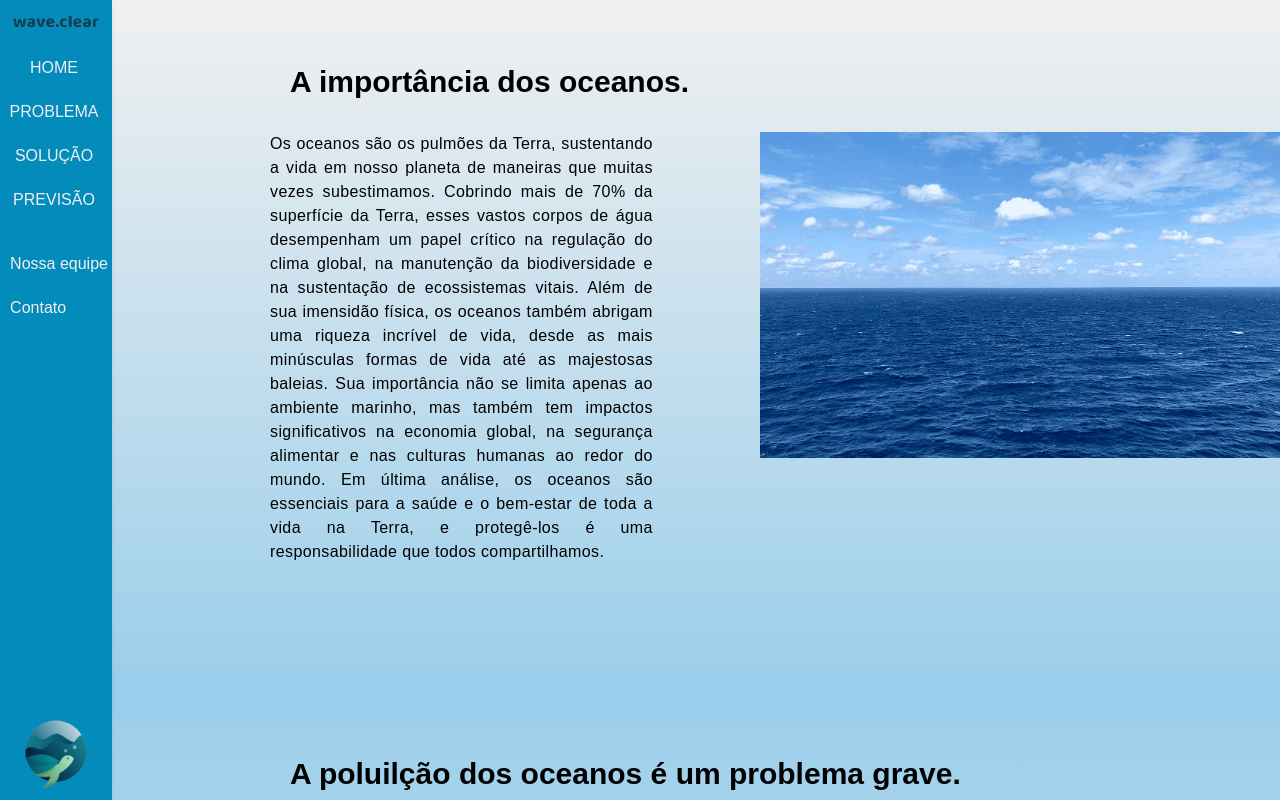
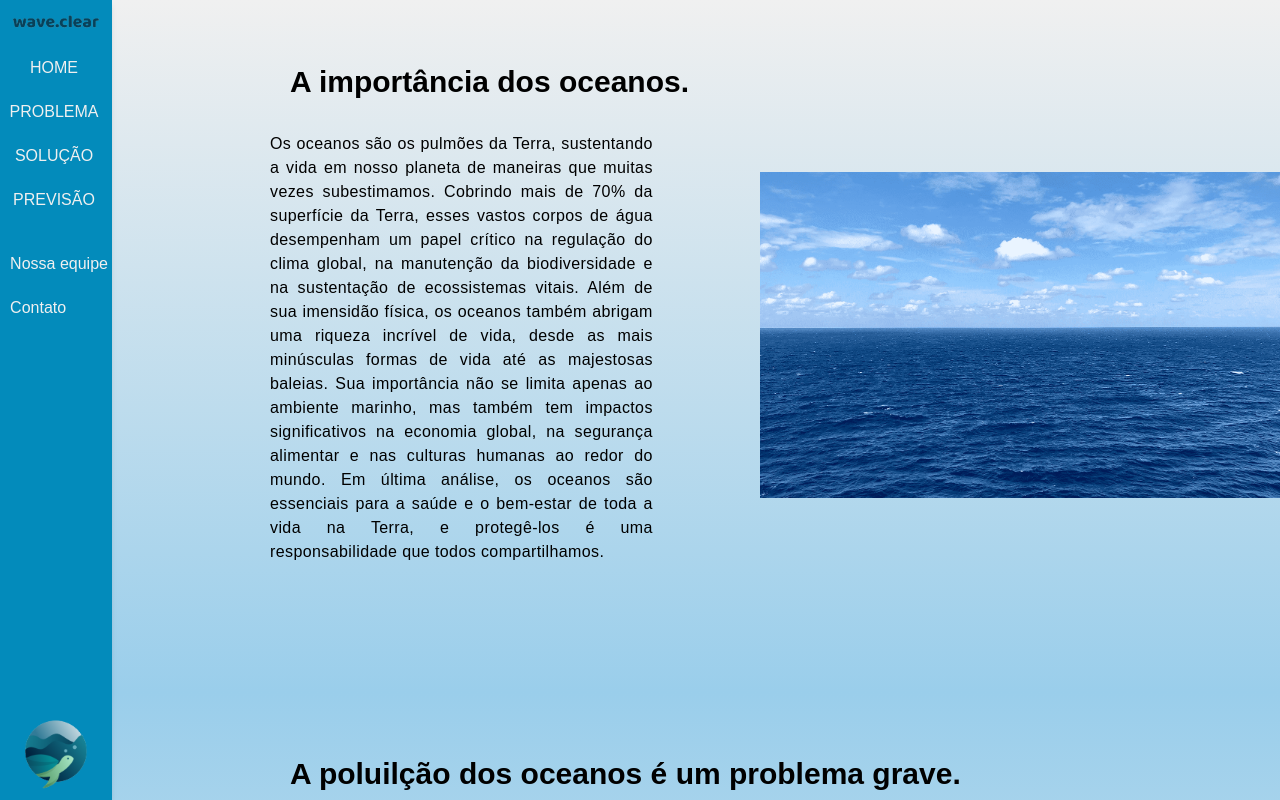
Before and after one commit to rafadagalera/wave.clear, a React (Vite) app in the folder SITE/waveclear/: page /problema in a window 1280 px wide. Shown: the top 800 px of the page. Built offline with nearby package versions, Linux system fonts and the light colour scheme; a web font is replaced by a local one.

Commit message:
fix footer na pagina problema

```diff
--- a/SITE/waveclear/src/pages/problema.jsx
+++ b/SITE/waveclear/src/pages/problema.jsx
@@ -30,7 +30,7 @@ function Problema() {
         <>
             <div className="flex flex-col">
                 {sections.map((section ) => (
-                    <div key={section.id} className={`w-screen h-[1017px] md:h-auto ${section.bgColor} flex justify-between`}>
+                    <div key={section.id} className={`w-screen md:h-auto ${section.bgColor} flex justify-between`}>
                         <div className='w-full md:w-3/4 m-auto mb-32'>
                             <h2 className='mt-[150px] md:mt-16 ml-5 text-5xl md:text-3xl font-bold mx-auto'>{section.title}</h2>
                             <div className='mt-[80px] md:mt-8 ml-5 md:ml-0 justify-center text-justify grid md:grid-cols-2 gap-5 grid-rows-1'>
@@ -40,7 +40,7 @@ function Problema() {
                                 </div>
 
                                 <img
-                                    className=' max-w-[600px] min-h-[300px] object-cover '
+                                    className='pt-10 max-w-[600px] min-h-[300px] object-cover '
                                     src={section.img}
                                     alt={`imagem do oceano da seção ${section.title}`} />
                             </div>
--- a/SITE/waveclear/src/pages/solucao.jsx
+++ b/SITE/waveclear/src/pages/solucao.jsx
@@ -38,7 +38,6 @@ function Solucao() {
         <>
         <div className='w-full h-screen bg-secondary-blue'>
             <h2>wave.clear visa mudar a forma como pensamos no combate à poluição marítma</h2>
-
             <Carousel
                 additionalTransfrom={0}
                 arrows
```
